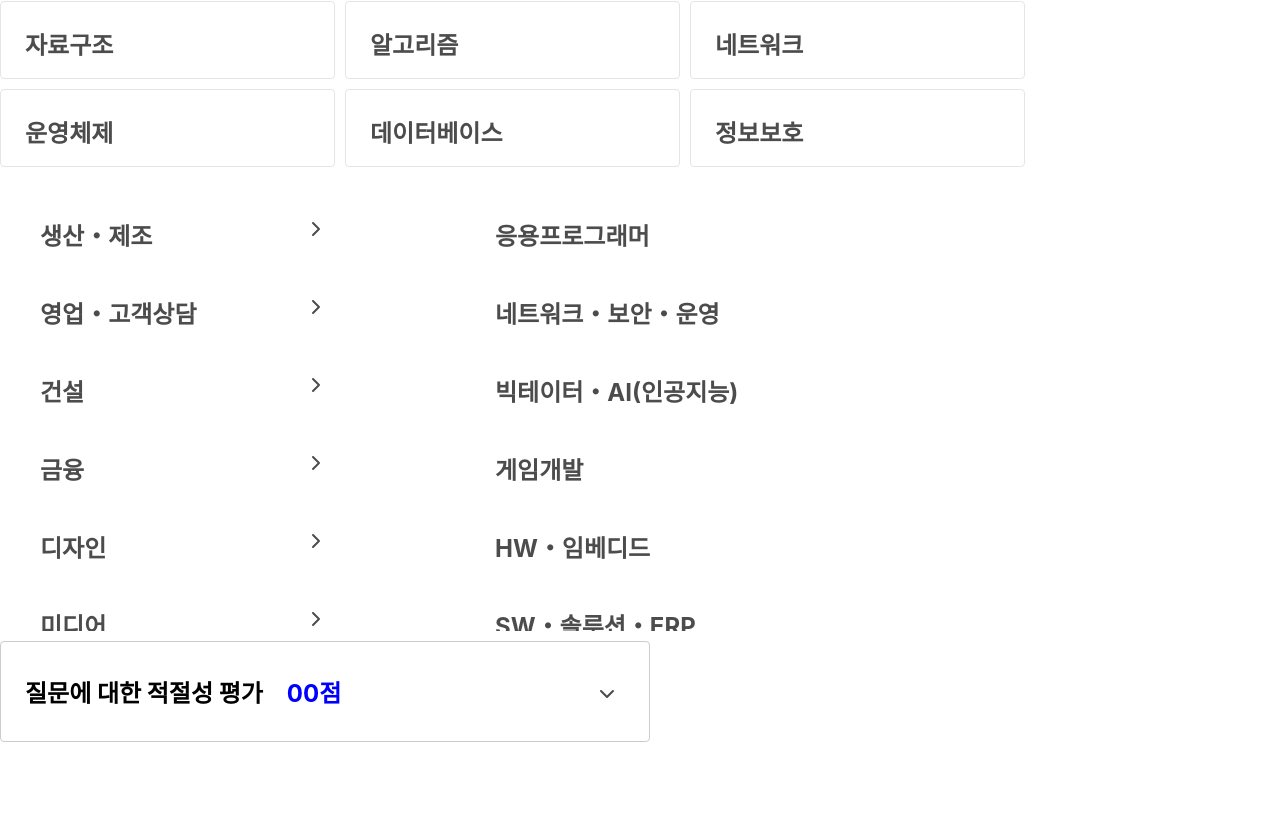
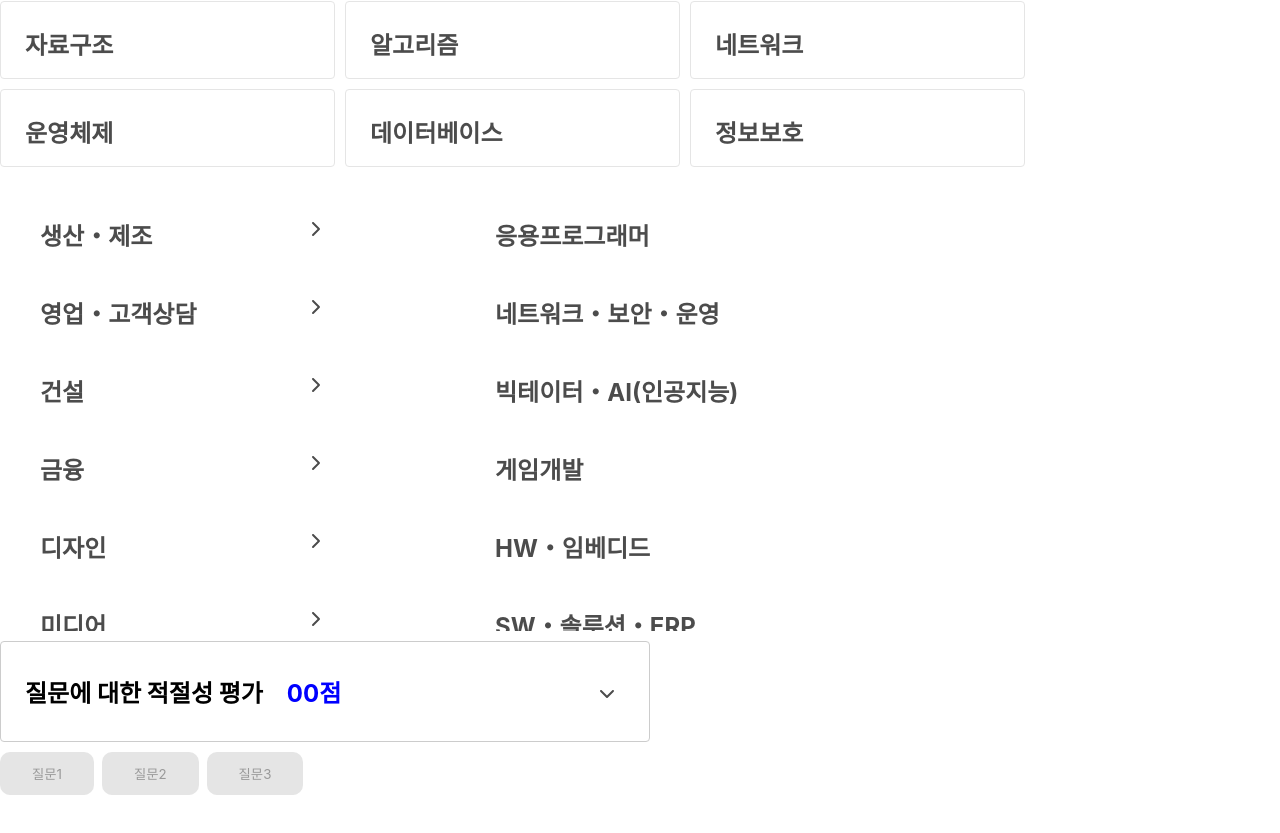
Before and after one commit to SW-HACKATHON-2NE1/aiview-FE, a Next.js app: page /resource in a window 1280 px wide. Shown: the part 731-1564 px from the top of the page. Before the commit the page ends 1523 px from the top, so only its background shows below. Built offline with nearby package versions, Linux system fonts and the light colour scheme; a web font is replaced by a local one.

Commit message:
feat: add Tabs component

```diff
--- a/src/components/GridSelection.tsx
+++ b/src/components/GridSelection.tsx
@@ -8,7 +8,8 @@ const StyledCheckIcon = styled(OutlineCheckIcon)(({ theme }) => ({
   stroke: theme.color.blue,
 }));
 
-interface GridSelectionProps extends Omit<RadioButtonGroupProps, "children"> {
+export interface GridSelectionProps
+  extends Omit<RadioButtonGroupProps, "children"> {
   items: string[];
 }
 function GridSelection({ items, style, ...props }: GridSelectionProps) {
--- /dev/null
+++ b/src/components/Tabs.tsx
@@ -0,0 +1,48 @@
+import React, { useState } from "react";
+import styled from "@emotion/styled";
+
+const TabButton = styled("button")<{ isSelected: boolean }>(
+  ({ isSelected, theme }) => ({
+    padding: "12px 32px",
+    borderRadius: "10px",
+    backgroundColor: isSelected ? theme.color.G900 : theme.color.G100,
+    color: isSelected ? theme.color.G100 : theme.color.G450,
+    border: "none",
+  })
+);
+
+const TabContainer = styled("div")({
+  display: "flex",
+  gap: "8px",
+});
+export interface GridSelectionProps<T = string>
+  extends React.HTMLAttributes<HTMLDivElement> {
+  items: T[];
+  onTabChanged?: (value: T) => void;
+}
+function Tabs({
+  items,
+  onTabChanged,
+  children,
+  ...props
+}: React.PropsWithChildren<GridSelectionProps>) {
+  const [currentItem, setCurrentItem] = useState<ValueOf<typeof items> | null>(
+    null
+  );
+
+  return (
+    <TabContainer {...props}>
+      {items.map((item) => (
+        <TabButton
+          key={item}
+          isSelected={item == currentItem}
+          onClick={() => setCurrentItem(item)}
+        >
+          {item}
+        </TabButton>
+      ))}
+    </TabContainer>
+  );
+}
+
+export default Tabs;
--- a/src/pages/resource.tsx
+++ b/src/pages/resource.tsx
@@ -7,6 +7,7 @@ import GridSelection from "@/components/GridSelection";
 import List from "@/components/List";
 import ArrowRightIcon from "@public/icons/arrow_right.svg";
 import CollapseBar from "@/components/Collapse";
+import Tabs from "@/components/Tabs";
 
 /**
  * 테스트할 아이콘 "파일 이름"들. 새로 추가할 SVG아이콘 파일명을 배열에 추가해주세요.
@@ -219,6 +220,7 @@ export default function ResourcePage() {
             </div>
           </CollapseBar.Body>
         </CollapseBar>
+        <Tabs items={["질문1", "질문2", "질문3"]} />
       </div>
     </main>
   );
```
